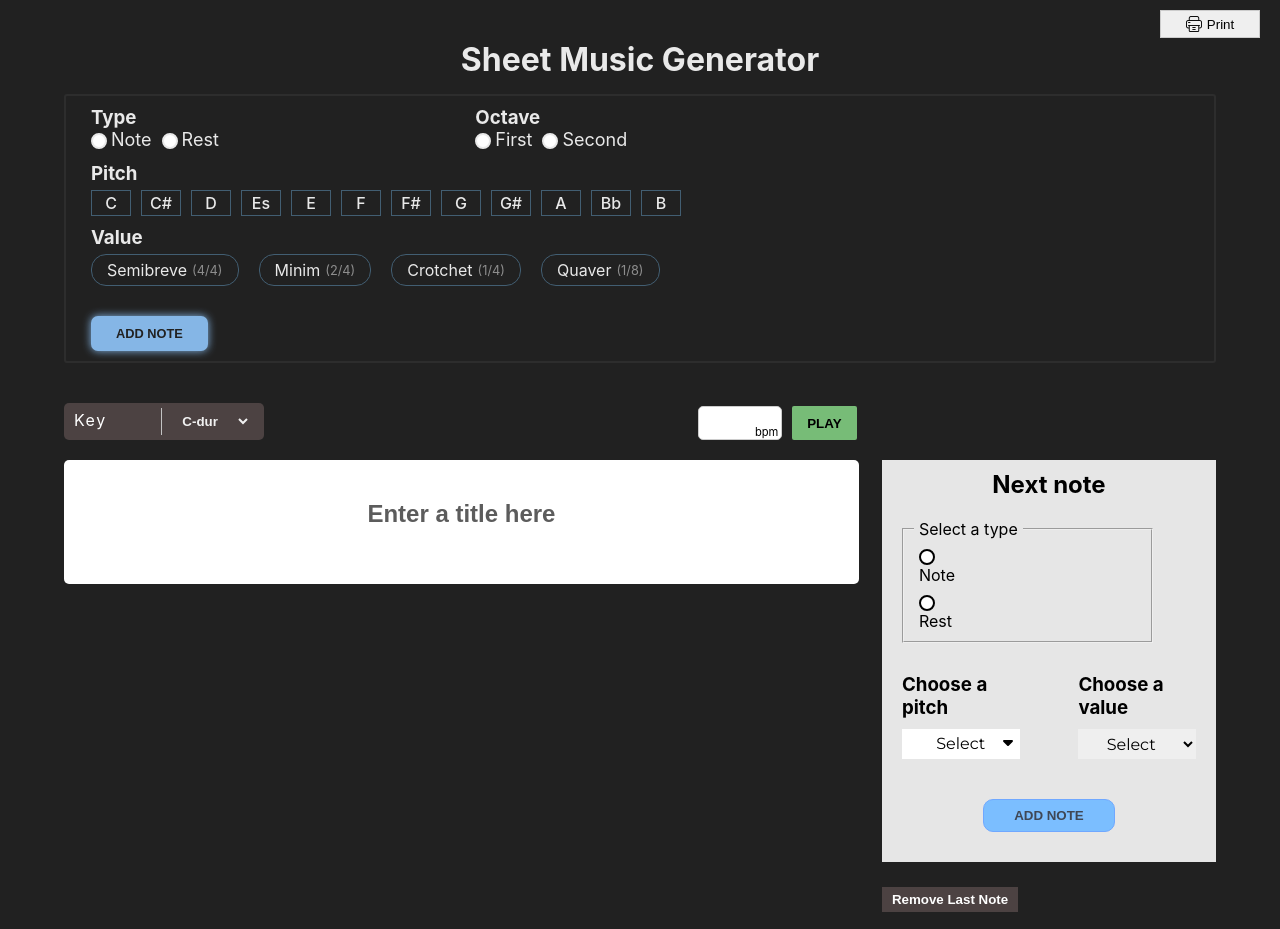
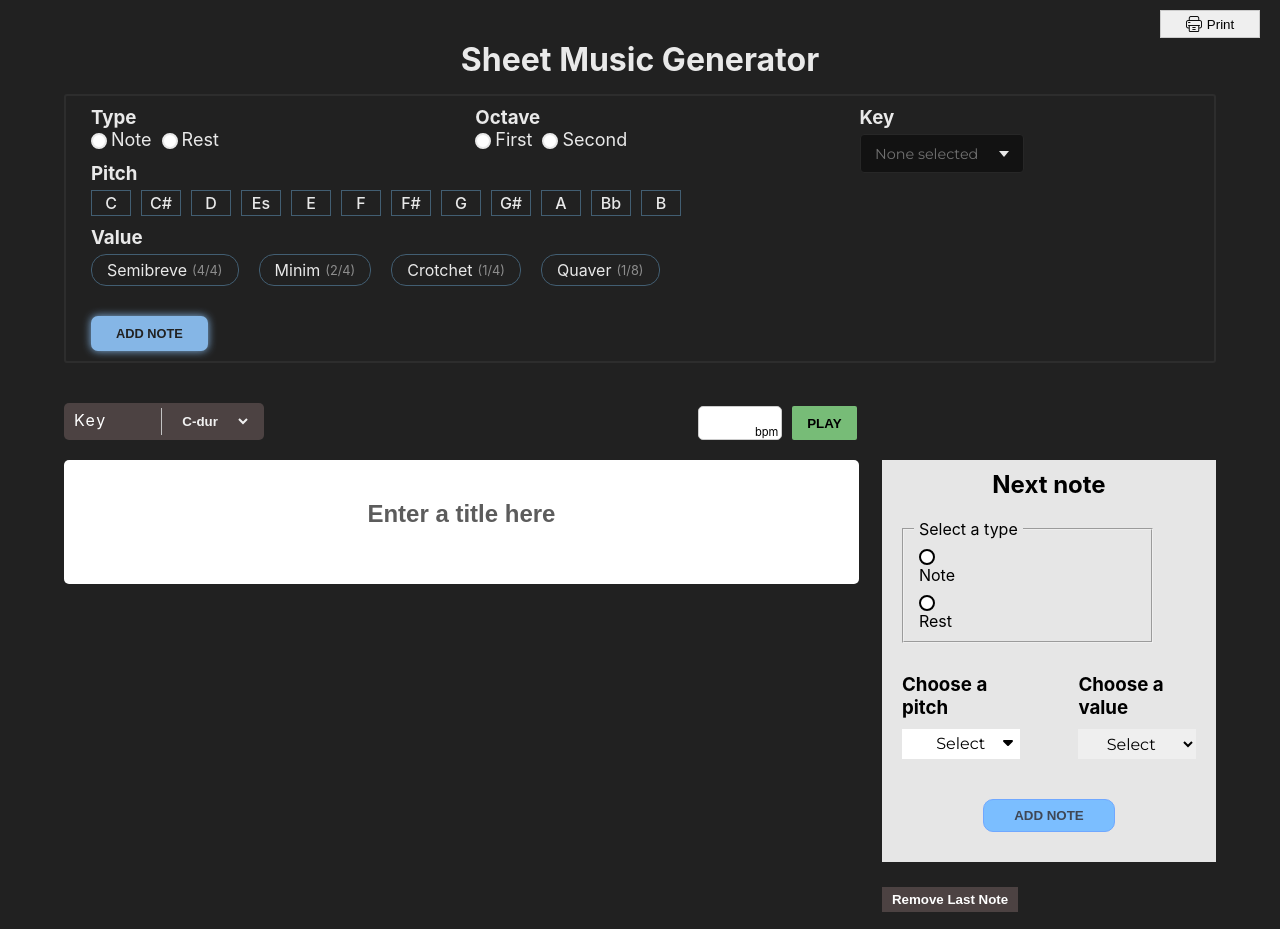
Before and after one commit to KamilSajdera/Notes-Generator, a React (Create React App) app: page / in a window 1280 px wide. Built offline with nearby package versions, Linux system fonts and the light colour scheme; a web font is replaced by a local one.

Commit message:
Added key selection

```diff
--- a/src/components/header/NotesToolbar.js
+++ b/src/components/header/NotesToolbar.js
@@ -1,3 +1,4 @@
+import KeyOptions from "./key-options";
 import NotesValue from "./notes-value";
 import "./NotesToolbar.css";
 import SoundChoice from "./sound-choice";
@@ -16,7 +17,9 @@ export default function NotesToolbar() {
           </button>
         </form>
       </div>
-      <div className="helper-functions"></div>
+      <div className="helper-functions">
+        <KeyOptions />
+      </div>
     </section>
   );
 }
--- /dev/null
+++ b/src/components/header/key-options.css
@@ -0,0 +1,117 @@
+.custom-select {
+  position: relative;
+  width: 100%;
+  max-width: 100%;
+  font-size: 1em;
+  color: #000;
+}
+
+.custom-select h3 {
+  color: #e9e9e9;
+  margin-bottom: 5px;
+}
+
+.select-button {
+  width: 50%;
+  font-size: 0.9em;
+  background-color: #121212;
+  padding: 0.675em 1em;
+  border: 1px solid #272727;
+  border-radius: 0.25rem;
+  cursor: pointer;
+  color: #fff;
+  display: flex;
+  justify-content: space-between;
+  align-items: center;
+  outline: none;
+}
+
+.selected-value {
+  text-align: left;
+  font-family: "Montserrat", sans-serif;
+}
+
+.arrow {
+  border-left: 5px solid transparent;
+  border-right: 5px solid transparent;
+  border-top: 6px solid #e7e7e7;
+  transition: transform ease-in-out 0.3s;
+}
+
+.select-dropdown {
+  position: absolute;
+  list-style: none;
+  width: 50%;
+  box-shadow: 0 10px 25px rgba(0, 0, 0, 0.2);
+  background-color: #1a1a1a;
+  border: 1px solid #272727;
+  border-radius: 4px;
+  padding: 10px;
+  max-height: 170px;
+  overflow-y: auto;
+  transition: 0.5s ease;
+  color: #e7e7e7;
+  transform: scaleY(0);
+  opacity: 0;
+  visibility: hidden;
+  z-index: 2;
+}
+
+.select-dropdown:focus-within {
+  box-shadow: 0 10px 25px rgba(94, 108, 233, 0.6);
+}
+
+.select-dropdown li {
+  position: relative;
+  cursor: pointer;
+  display: flex;
+  gap: 1rem;
+  align-items: center;
+}
+
+.select-dropdown li label {
+  width: 100%;
+  padding: 5px 10px;
+  cursor: pointer;
+  display: flex;
+  align-items: center;
+  font-size: 0.9em;
+}
+
+.select-dropdown::-webkit-scrollbar {
+  width: 7px;
+}
+.select-dropdown::-webkit-scrollbar-track {
+  background: #2d2d2d;
+  border-radius: 25px;
+}
+
+.select-dropdown::-webkit-scrollbar-thumb {
+  background: #4b4b4b;
+  border-radius: 25px;
+}
+
+.select-dropdown li:hover,
+.select-dropdown input:checked ~ label {
+  background-color: #303030;
+}
+
+.select-dropdown input:focus ~ label {
+  background-color: #4b4b4b;
+}
+
+.select-dropdown input[type="radio"] {
+  position: absolute;
+  left: 0;
+  opacity: 0;
+}
+
+.custom-select.active .arrow {
+  transform: rotate(180deg);
+}
+
+.custom-select.active .select-dropdown {
+  opacity: 1;
+  visibility: visible;
+  transform: scaleY(1);
+}
--- /dev/null
+++ b/src/components/header/key-options.js
@@ -0,0 +1,102 @@
+import { useRef, useEffect } from "react";
+
+import "./key-options.css";
+
+export default function KeyOptions() {
+  const customSelectRef = useRef();
+  const selectButtonRef = useRef();
+  const selectedValueRef = useRef();
+  const optionListRef = useRef();
+
+  useEffect(() => {
+    const selectButton = selectButtonRef.current;
+    const customSelect = customSelectRef.current;
+    const selectedValue = selectedValueRef.current;
+    const optionList = optionListRef.current;
+
+    const handleSelectClick = () => {
+      customSelect.classList.toggle("active");
+
+      selectButton.setAttribute(
+        "aria-expanded",
+        selectButton.getAttribute("aria-expanded") === "true" ? "false" : "true"
+      );
+    };
+
+    selectButton.addEventListener("click", handleSelectClick);
+
+    const options = optionList.querySelectorAll("li");
+    options.forEach((option) => {
+      const handleOptionClick = (e) => {
+        selectedValue.textContent = option.querySelector("label").textContent;
+        customSelect.classList.remove("active");
+        selectButton.setAttribute("aria-expanded", "false");
+      };
+
+      option.addEventListener("click", handleOptionClick);
+    });
+
+    return () => {
+      selectButton.removeEventListener("click", handleSelectClick);
+      options.forEach((option) => {
+        option.removeEventListener("click", null);
+      });
+    };
+  }, []);
+
+  return (
+    <div className="custom-select" ref={customSelectRef}>
+      <h3>Key</h3>
+      <button
+        type="button"
+        className="select-button"
+        role="combobox"
+        aria-label="select button"
+        aria-haspopup="listbox"
+        aria-expanded="false"
+        aria-controls="select-dropdown"
+        ref={selectButtonRef}
+      >
+        <span className="selected-value" ref={selectedValueRef}>
+          <span style={{ color: "#717171" }}>None selected</span>
+        </span>
+        <span className="arrow"></span>
+      </button>
+      <ul
+        className="select-dropdown"
+        role="listbox"
+        id="select-dropdown"
+        ref={optionListRef}
+      >
+        <li role="option" aria-selected>
+          <input type="radio" id="cdur" name="key_option" value="0" />
+          <label htmlFor="cdur">C-dur</label>
+        </li>
+        <li role="option" aria-selected>
+          <input type="radio" id="gdur" name="key_option" value="1" />
+          <label htmlFor="gdur">G-dur</label>
+        </li>
+        <li role="option" aria-selected>
+          <input type="radio" id="ddur" name="key_option" value="2" />
+          <label htmlFor="ddur">D-dur</label>
+        </li>
+        <li role="option" aria-selected>
+          <input type="radio" id="adur" name="key_option" value="3" />
+          <label htmlFor="adur">A-dur</label>
+        </li>
+        <li role="option" aria-selected>
+          <input type="radio" id="fdur" name="key_option" value="4" />
+          <label htmlFor="fdur">F-dur</label>
+        </li>
+        <li role="option" aria-selected>
+          <input type="radio" id="bdur" name="key_option" value="5" />
+          <label htmlFor="bdur">B-dur</label>
+        </li>
+        <li role="option" aria-selected>
+          <input type="radio" id="esdur" name="key_option" value="6" />
+          <label htmlFor="esdur">Es-dur</label>
+        </li>
+      </ul>
+    </div>
+  );
+}
```
